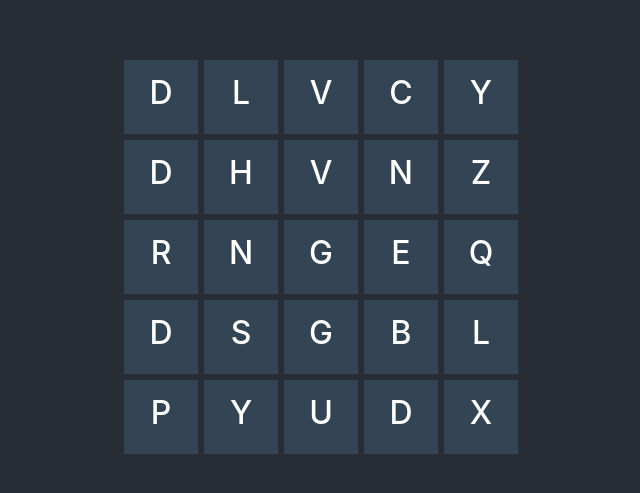
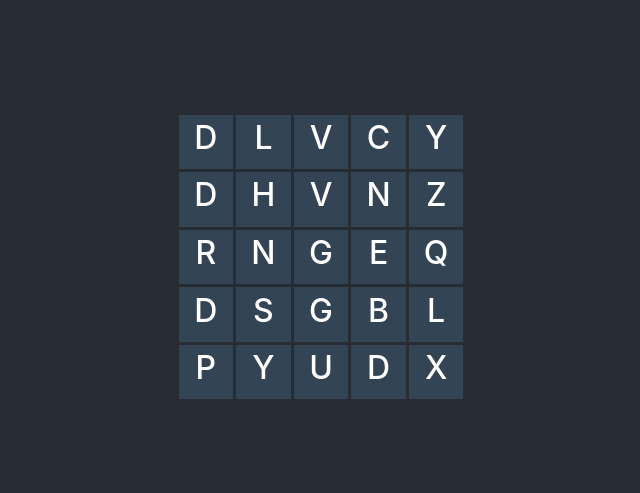
Before and after one commit to tunjioye/tapword, a React (Create React App) app: page / in a window 1280 px wide. Shown: the part 143-636 px from the top of the page, without its empty margins (319-959 px from the left). Built offline with nearby package versions, Linux system fonts and the light colour scheme.

Commit message:
reduced cell margin and padding

```diff
--- a/src/index.css
+++ b/src/index.css
@@ -20,8 +20,8 @@ code {
   height: 3rem;
   text-align: center;
   vertical-align: middle;
-  margin: 0.2rem;
-  padding: 0.8rem;
+  margin: 0.1rem;
+  padding: 0.2rem;
   font-size: 2rem;
   font-weight: 500;
   text-transform: uppercase;
```
